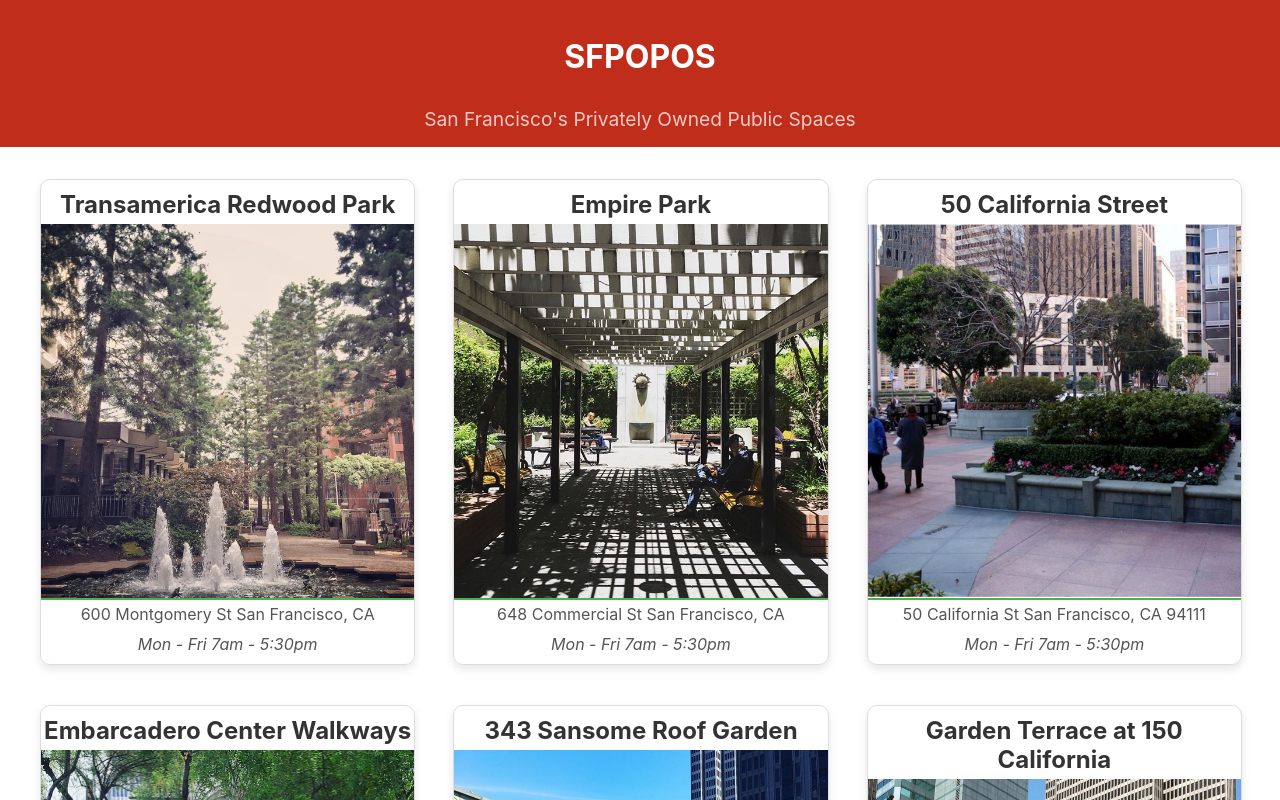
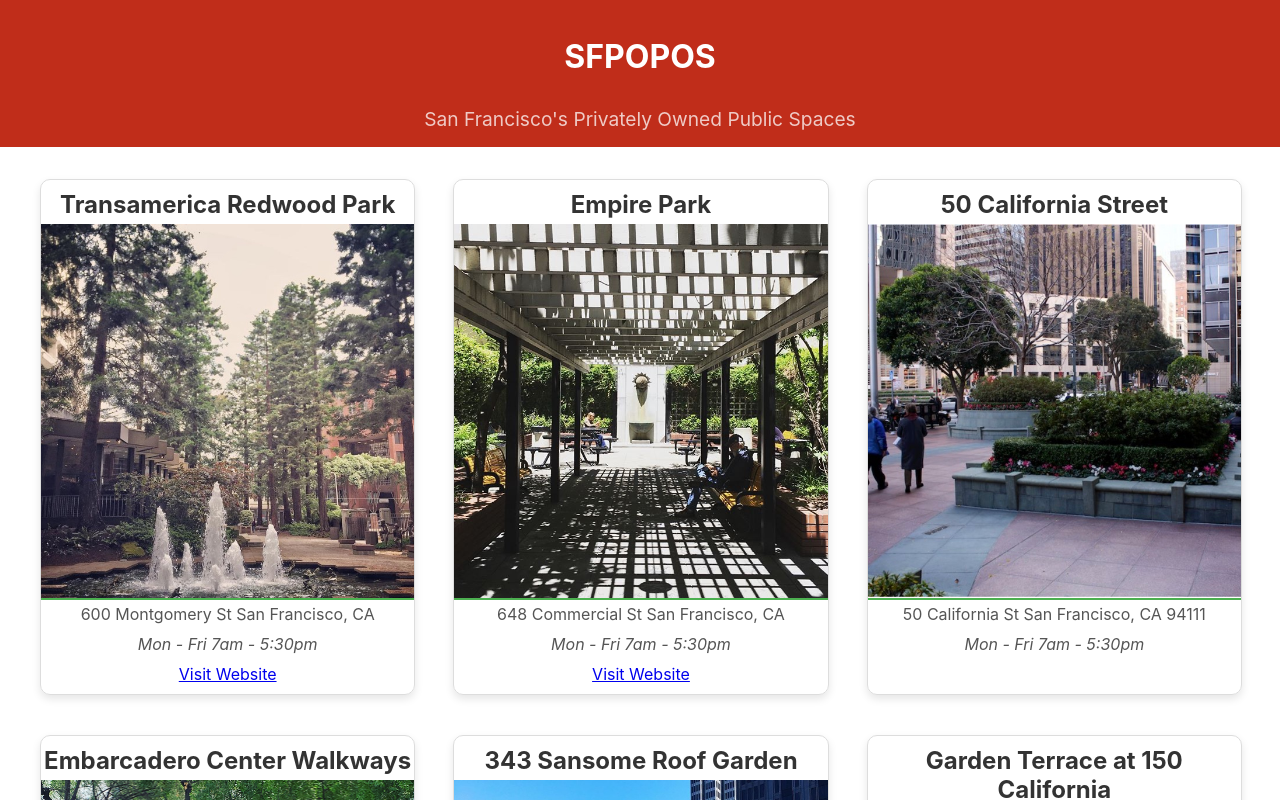
Before and after one commit to Joshkaki00/react-js-tutorial, a React (Create React App) app: page / in a window 1280 px wide. Shown: the top 800 px of the page. Built offline with nearby package versions, Linux system fonts and the light colour scheme.

Commit message:
added website as prop

```diff
--- a/src/POPOSSpace.js
+++ b/src/POPOSSpace.js
@@ -2,7 +2,7 @@
 import './POPOSSpace.css';
 
 function POPOSSpace(props) {
-  const { name, image, address, hours } = props;
+  const { name, image, address, hours, website } = props;
 
   return (
     <div className="POPOSSpace">
@@ -15,6 +15,11 @@
       />
       <div>{address}</div>
       <div className="POPOSSpace-Hours">{hours}</div>
+      {website && (
+        <div className="POPOSSpace-Link">
+          <a href={website} target="_blank" rel="noopener noreferrer">Visit Website</a>
+        </div>
+      )}
     </div>
   );
 }
```
